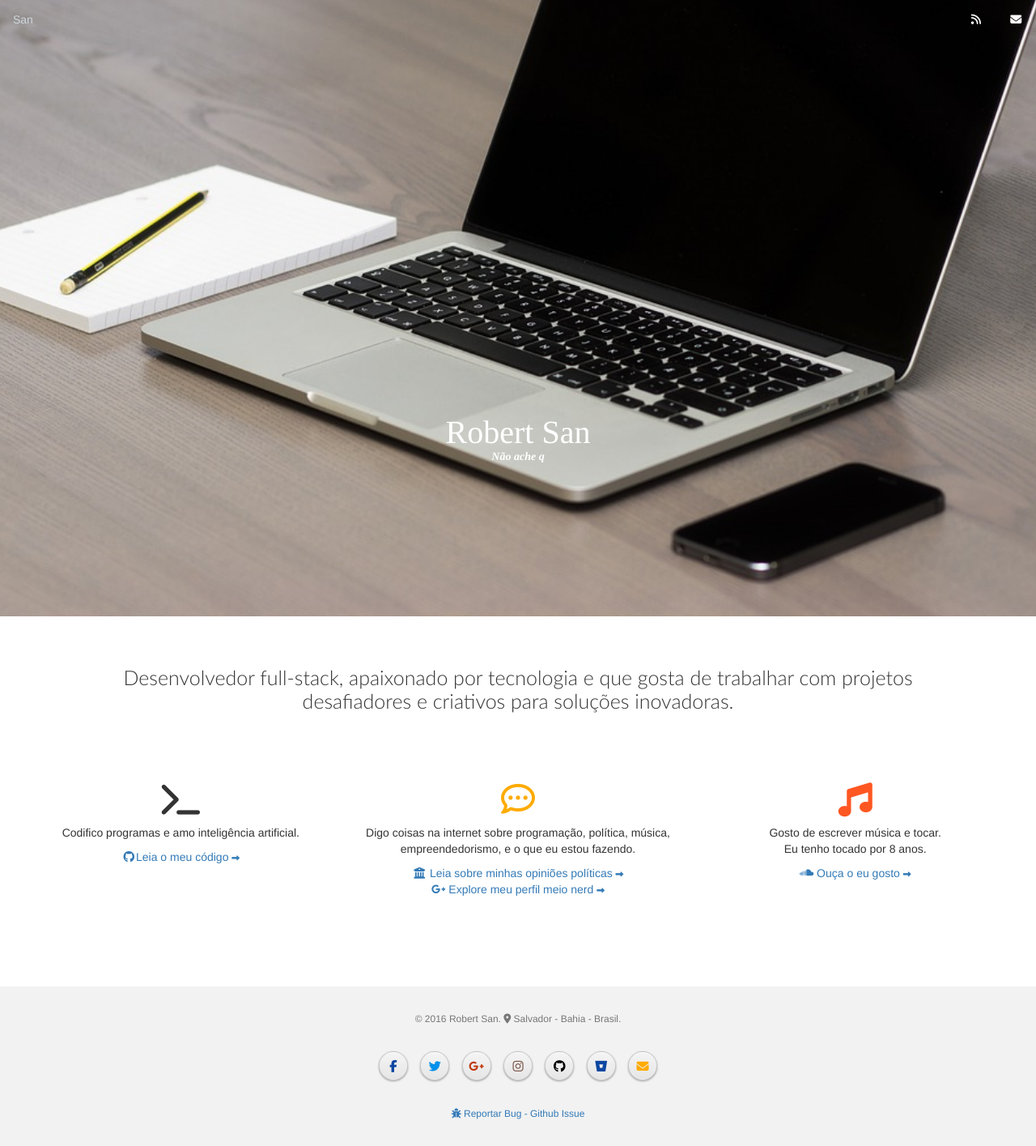
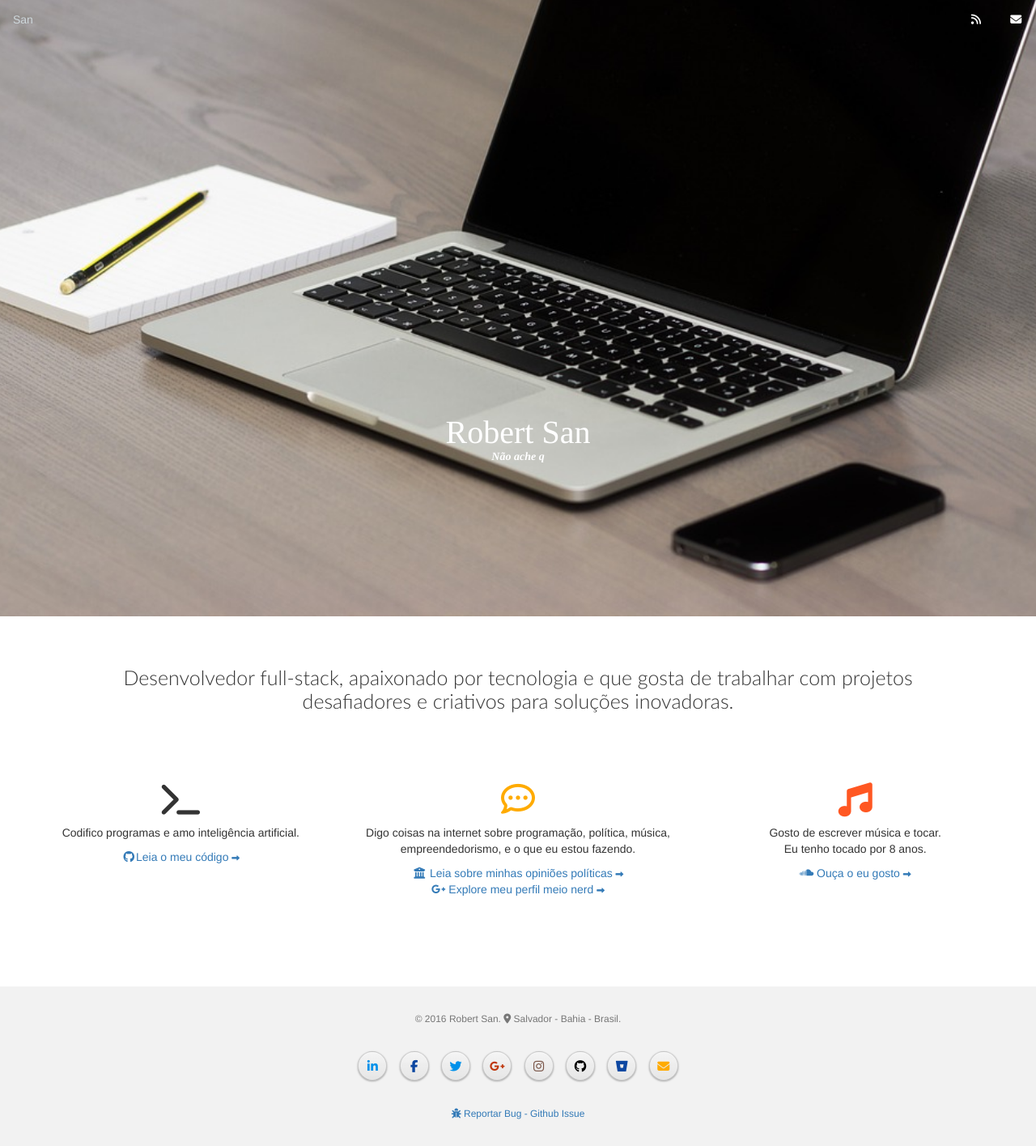
Before and after one commit to robertsanseries/robertsanseries.github.io, a Jekyll site: the page built from index.html, in a window 1280 px wide. Shown: the whole page at 81% size. Built offline with Jekyll 4.4.1, drawn with Linux system fonts in a browser that asks for light colours; nearby versions of some CDN libraries.

Commit message:
inclusão do botão do linkedin

```diff
--- a/_includes/structs/footer.html
+++ b/_includes/structs/footer.html
@@ -1,38 +1,43 @@
 <footer>
     <p>© <span id="year">2016</span> Robert San. <i class="fa fa-map-marker" aria-hidden="true"></i> Salvador - Bahia - Brasil.</p>
     <ul>
+        <li class="animated weak-blue">
+            <a href="https://br.linkedin.com/in/robertsanseries" data-tooltip="Linkedin" target="_blank" title="Linkedin">
+                <i class="fa fa-linkedin fa-lg"></i>
+            </a>
+        </li>
         <li class="animated dark-blue">
-            <a href="https://facebook.com/robertsanseries" data-tooltip="Facebook" target="_blank">
-                <i class="fa fa-facebook fa-lg  "></i>
+            <a href="https://facebook.com/robertsanseries" data-tooltip="Facebook" target="_blank" title="Facebook">
+                <i class="fa fa-facebook fa-lg"></i>
             </a>
         </li>
         <li class="animated orange weak-blue">
-            <a href="https://twitter.com/robertsanseries"  data-tooltip="Twitter" target="_blank">
+            <a href="https://twitter.com/robertsanseries"  data-tooltip="Twitter" target="_blank" title="Twitter">
                 <i class="fa fa-twitter fa-lg"></i>
             </a>
         </li>
         <li class="animated dark-orange">
-            <a href="https://plus.google.com/u/0/110347794939561822164"  data-tooltip="Google+" target="_blank">
+            <a href="https://plus.google.com/u/0/110347794939561822164"  data-tooltip="Google+" target="_blank" title="Google+">
                 <i class="fa fa-google-plus fa-lg"></i>
             </a>
         </li>
         <li class="animated brown">
-            <a href="https://www.instagram.com/robertsanseries/"  data-tooltip="Instagram" target="_blank">
+            <a href="https://www.instagram.com/robertsanseries/"  data-tooltip="Instagram" target="_blank" title="Instagram">
                 <i class="fa fa-instagram fa-lg"></i>
             </a>
         </li>
         <li class="animated black">
-            <a href="https://github.com/robertsanseries"  data-tooltip="GitHub" target="_blank">
+            <a href="https://github.com/robertsanseries"  data-tooltip="GitHub" target="_blank" title="Github">
                 <i class="fa fa-github fa-lg"></i>
             </a>
         </li>
         <li class="animated dark-blue">
-            <a href="https://bitbucket.org/robertsanseries"  data-tooltip="BitBucket" target="_blank">
+            <a href="https://bitbucket.org/robertsanseries"  data-tooltip="BitBucket" target="_blank" title="Bitbucket">
                 <i class="fa fa-bitbucket fa-lg"></i>
             </a>
         </li>
         <li class="animated correo-yellow ">
-            <a href="mailto:robertsanseries@gmail.com"  data-tooltip="Email" target="_blank">
+            <a href="mailto:robertsanseries@gmail.com"  data-tooltip="Email" target="_blank" title="Email">
                 <i class="fa fa-envelope fa-lg"></i>
             </a>
         </li>
```
